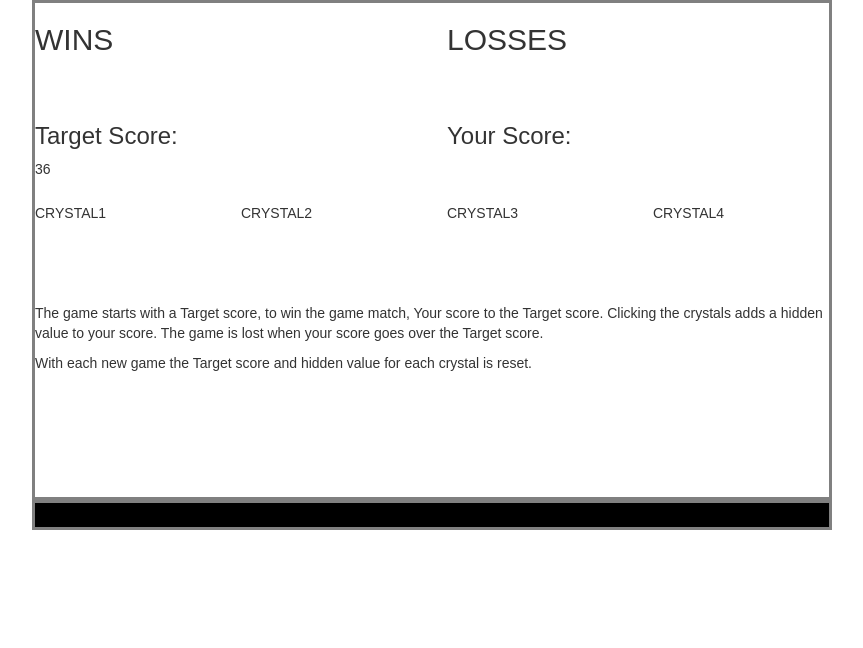
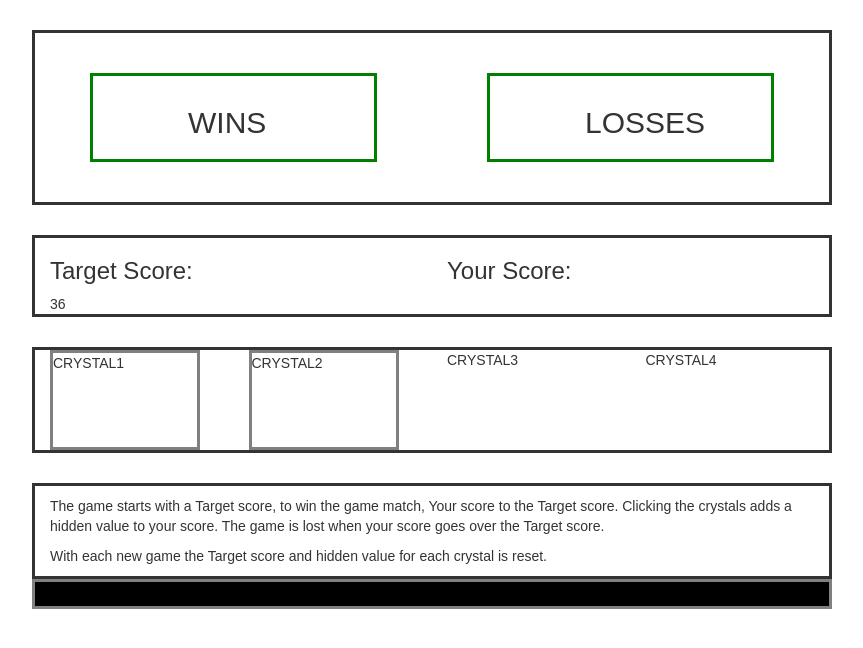
Before and after one commit to jenforce/wk-4-gameold, a PHP site: page / in a window 1280 px wide. Shown: the top 648 px of the page, without its empty margins (208-1071 px from the left). Run offline with PHP 8.4, Linux system fonts and the light colour scheme.

Commit message:
best version

```diff
--- a/css/style.css
+++ b/css/style.css
@@ -5,37 +5,52 @@
 	margin:0 Auto;
 	font-family: "Ariel";
 	width: 800px;
-	border:solid gray;
 	height: 500px;
+}
+.container{
+	margin:0 Auto;
+	width: 800px;
 }
 
 .fnttxt{
 font-family: Arial, Times;
-
 }
 
 .header{
 background-color: black;
 }
-
+.winlose{
+	margin:40px;
+	padding: 10px 95px;
+	border: solid green;
+}
 
 .row{
 	font-family: Arial, Times;
-	height: 100px;
-
+	border:solid;
+	margin-top: 30px;
+	padding: 0px;
+}
+.border{
+	border:solid pink;
 }
 .footer{
-	width: 800px;
 	border:solid gray;
-	margin:0 Auto;
+	margin-top: 5px
+	padding:40px;
 	height: 30px;
 	background-color: black;
 }
 .crystalbox1{
-
 	height: 100px;
 	width: 150px;
+	border: solid gray;
 	/*background-image: url("../images/a1.jpg"); */
+}
+
+.instruction{
+margin-top: 10px
+
 }
 
 .test{
--- a/index.html
+++ b/index.html
@@ -14,6 +14,7 @@
 </head>
 <body>
 <div class="wrapper fnttxt">
+	<div class="container">
 		<div class="header font"> 								<!--header start-->
 					<div>
 
@@ -81,7 +82,7 @@
 
 <div class="row">
 	<div class="col-md-12">
-						<div>
+						<div class="instruction">
 						<p>The game starts with a Target score, to win the game match, Your score to the Target score.  Clicking the crystals adds a hidden value to your score.  The game is lost when your score goes over the Target score.</p>
 
 					 	<p> With each new game the Target score and hidden value for each crystal is reset. </p>
@@ -90,11 +91,12 @@
 </div>
 
 </div> <!-- wrapper end-->
+
 		<div class="footer">
-			<div>
-			</div>
+
 		</div>
 
+</div>
 		<script src="javascript/game.js" type="text/javascript">
 		      $(document).ready(function() {
 
```
